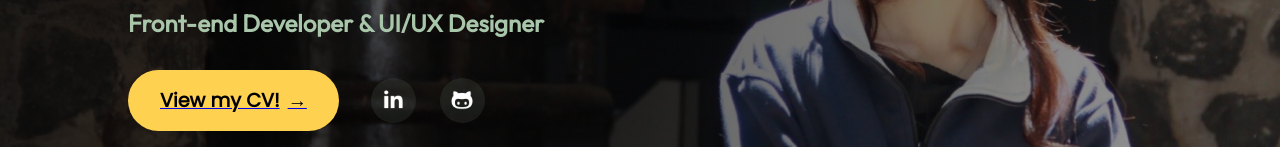
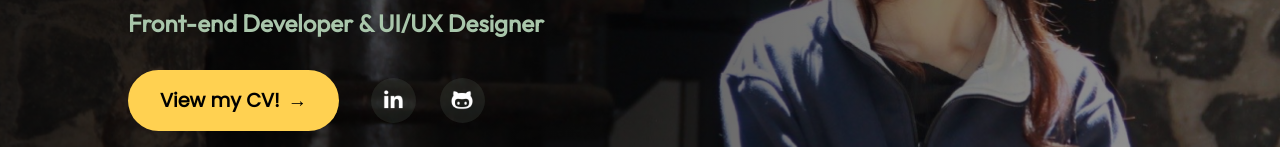
Before and after one commit to thaliafahira/portofolio, a React (Vite) app: page / in a window 1280 px wide. Shown: the part 653-800 px from the top of the page. Built offline with nearby package versions, Linux system fonts and the light colour scheme; a web font is replaced by a local one.

Commit message:
Update Hero.module.css

```diff
--- a/src/components/Hero/Hero.module.css
+++ b/src/components/Hero/Hero.module.css
@@ -114,10 +114,20 @@
     transition: all 0.3s ease;
     font-weight: 700;
     font-family: var(--font-poppins);
+    text-decoration: none;
+}
+
+a {
+    text-decoration: none !important;
+}
+
+a.cta {
+    text-decoration: none !important;
 }
 
 .ctaArrow {
     transition: transform 0.3s ease;
+    text-decoration: none;
 }
 
 .cta:hover {
```
